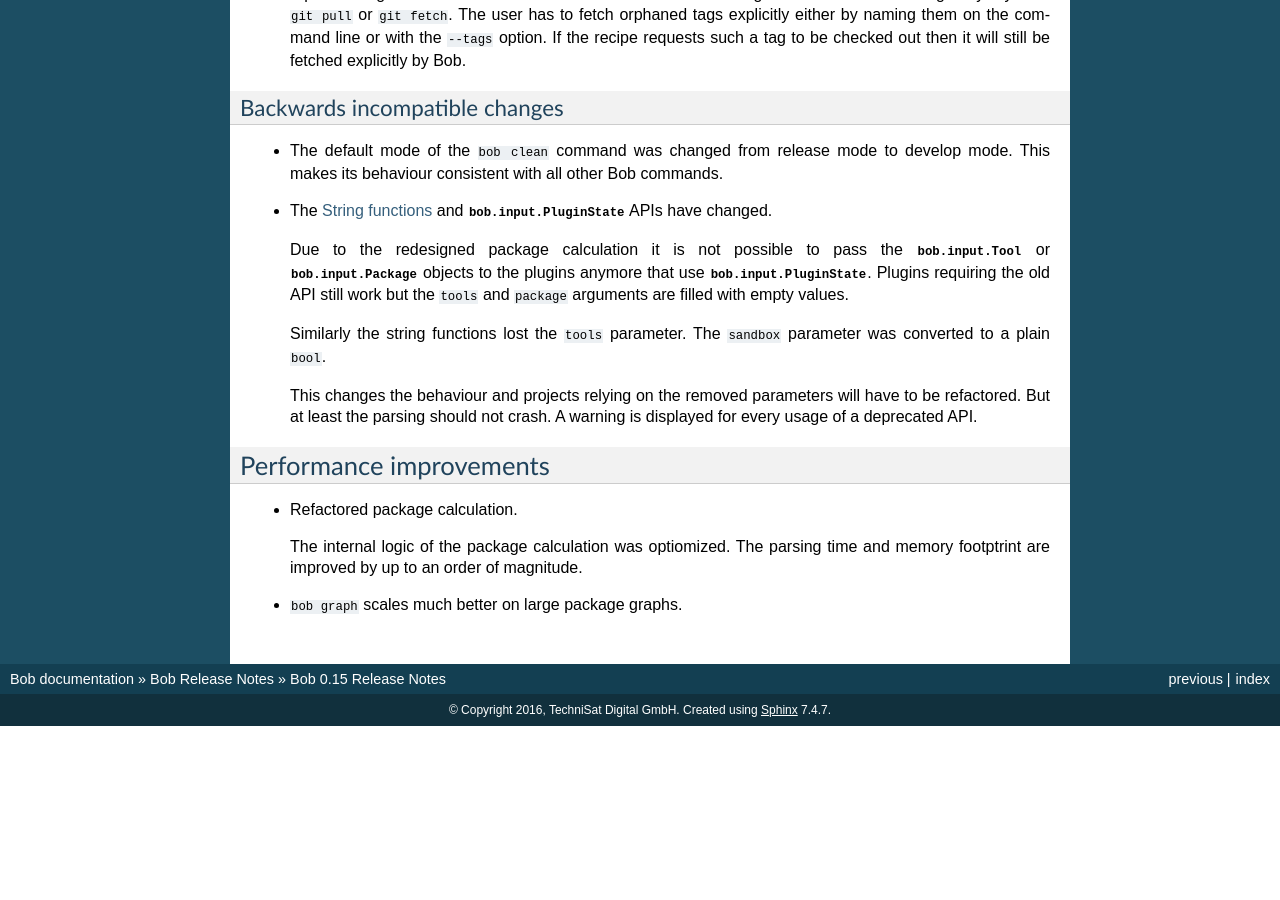
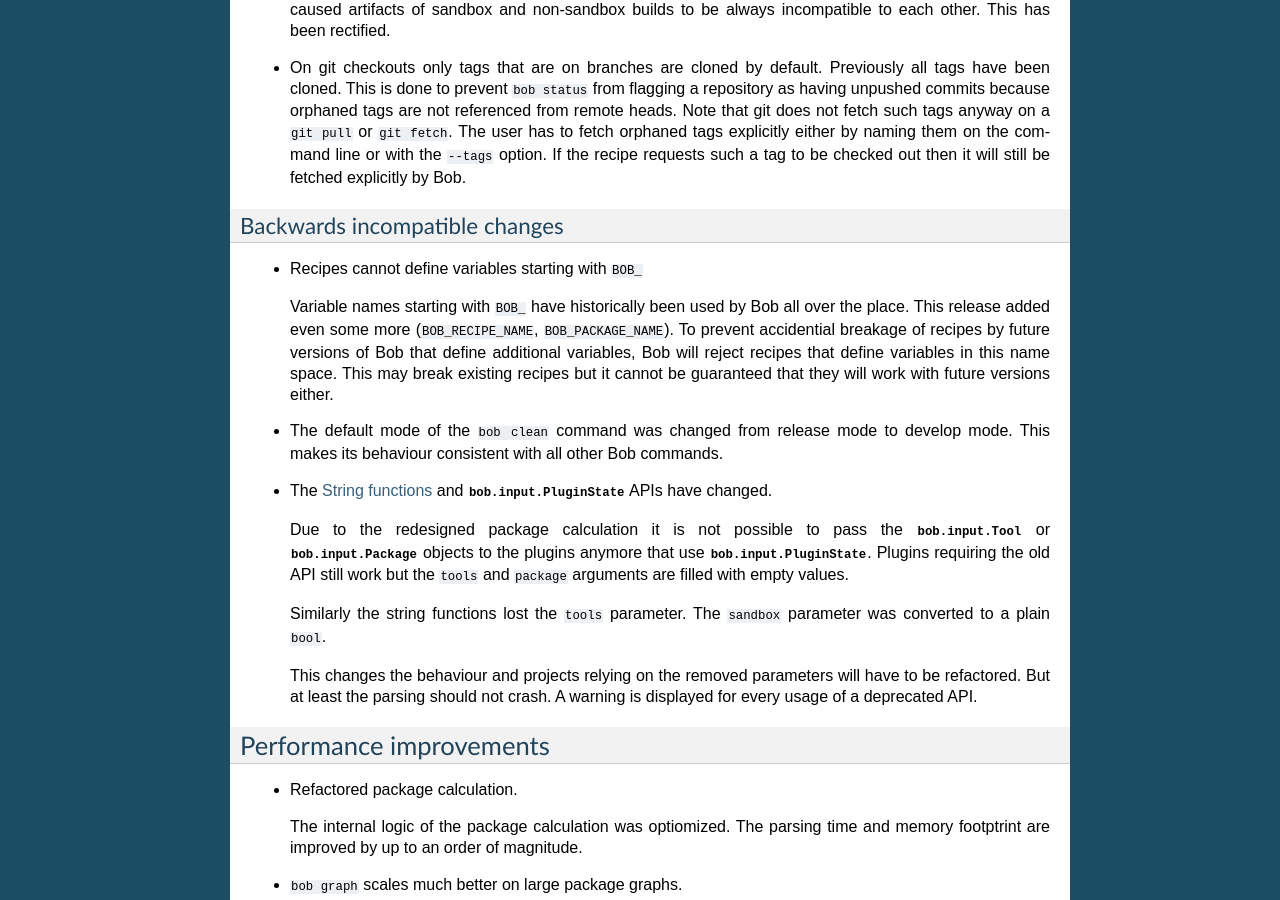
Before and after one commit to BobBuildTool/bob, a Sphinx documentation site: the page built from doc/releases/0.15.rst, in a window 1280 px wide and 900 px high, scrolled down 4616 px. Built offline with Sphinx 7.4.7, drawn with Linux system fonts in a browser that asks for light colours; formulas are drawn with MathJax 3; the version number could not be read and is left out; before the commit the page ends 5342 px from its top, so only the background shows below that; some of the changed text lies outside the part shown.

Commit message:
doc: amend 0.15 release notes
Describe the 'BOB_{RECIPE,PACKAGE}_NAME' built-in variables and the
parsing rejection of 'BOB_' variables.

```diff
--- a/doc/releases/0.15.rst
+++ b/doc/releases/0.15.rst
@@ -96,6 +96,12 @@
   copied with ``cp`` instead of downloaded using ``curl``.  This makes it
   possible to easily build from tarballs in a sandbox that has no network
   access and no ``curl`` command.
+
+* Add ``BOB_RECIPE_NAME`` and ``BOB_PACKAGE_NAME`` built-in variables
+
+  These variables are set internally by Bob and can be consumed by a recipe or
+  class to know which recipe/package is built. For example it might be used to
+  name the artifact (think rpm/deb/ipkg pacakge) like the recipe.
 
 User configuration (default.yaml)
 ~~~~~~~~~~~~~~~~~~~~~~~~~~~~~~~~~
@@ -287,6 +293,15 @@
 Backwards incompatible changes
 ~~~~~~~~~~~~~~~~~~~~~~~~~~~~~~
 
+* Recipes cannot define variables starting with ``BOB_``
+
+  Variable names starting with ``BOB_`` have historically been used by Bob all
+  over the place. This release added even some more (``BOB_RECIPE_NAME``,
+  ``BOB_PACKAGE_NAME``). To prevent accidential breakage of recipes by future
+  versions of Bob that define additional variables, Bob will reject recipes
+  that define variables in this name space. This may break existing recipes but
+  it cannot be guaranteed that they will work with future versions either.
+
 * The default mode of the ``bob clean`` command was changed from release mode
   to develop mode. This makes its behaviour consistent with all other Bob
   commands.
```
